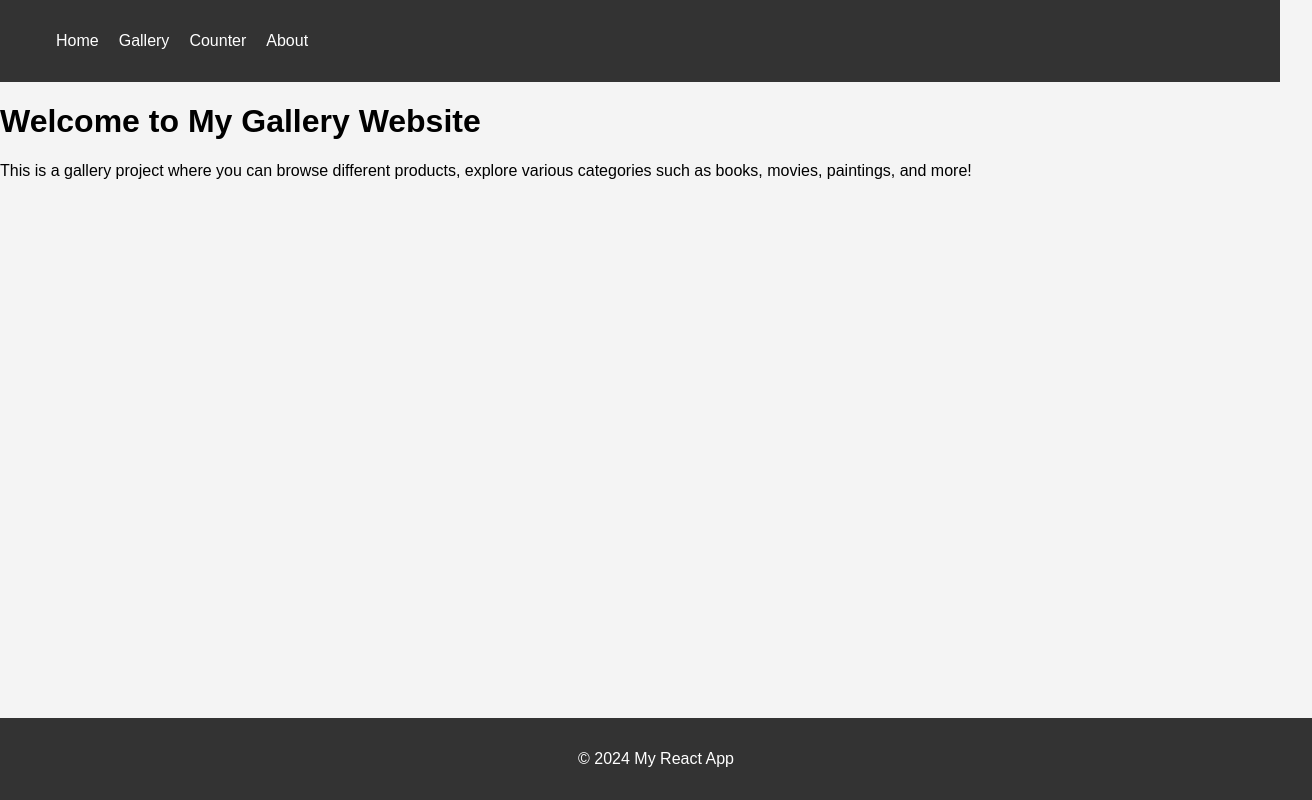
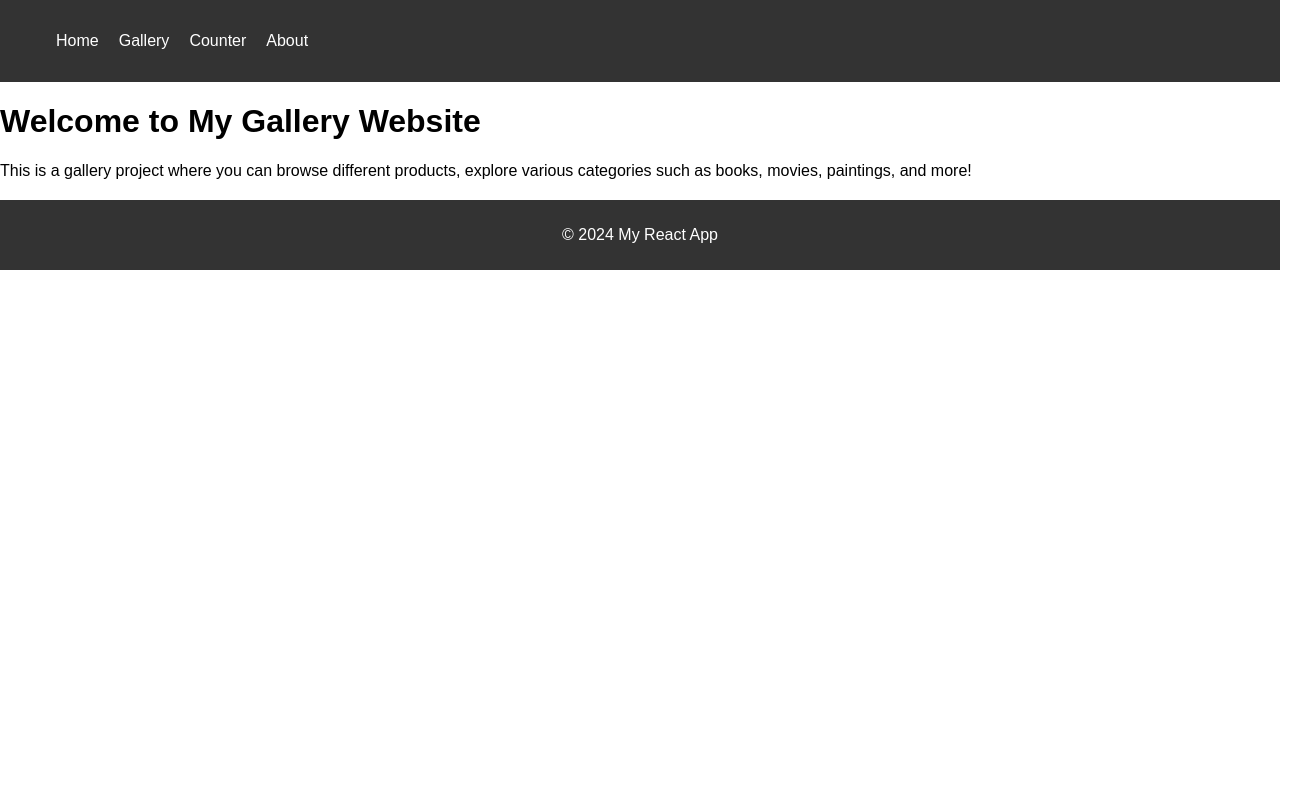
Before and after one commit to aycamervetohumcu/React-Assignment-1, a React (Vite) app in the folder my-react-app/: page / in a window 1280 px wide. Shown: the whole page, 1312 px wide, since content can reach past the window. Built offline with nearby package versions, Linux system fonts and the light colour scheme.

Commit message:
footer is arranged for gallery

```diff
--- a/my-react-app/src/index.css
+++ b/my-react-app/src/index.css
@@ -1,6 +1,6 @@
 body {
   font-family: Arial, sans-serif;
-  background-color: #f4f4f4;
+  background-color: #ffffff;
   margin: 0;
 }
 
@@ -27,12 +27,14 @@ nav a {
 footer {
   background-color: #333;
   color: white;
+  padding: 10px 0;
+  position: relative;
+  bottom: 0;
+  width: 100%;
   text-align: center;
-  padding: 1rem;
-  position: absolute;
-  width: 100%;
-  bottom: 0;
+  margin-top: 20px; /* Eğer yukarıdaki elementlerden çok yakınsa, arayı artırabilirsiniz */
 }
+
 
 button {
   margin: 5px;
```
